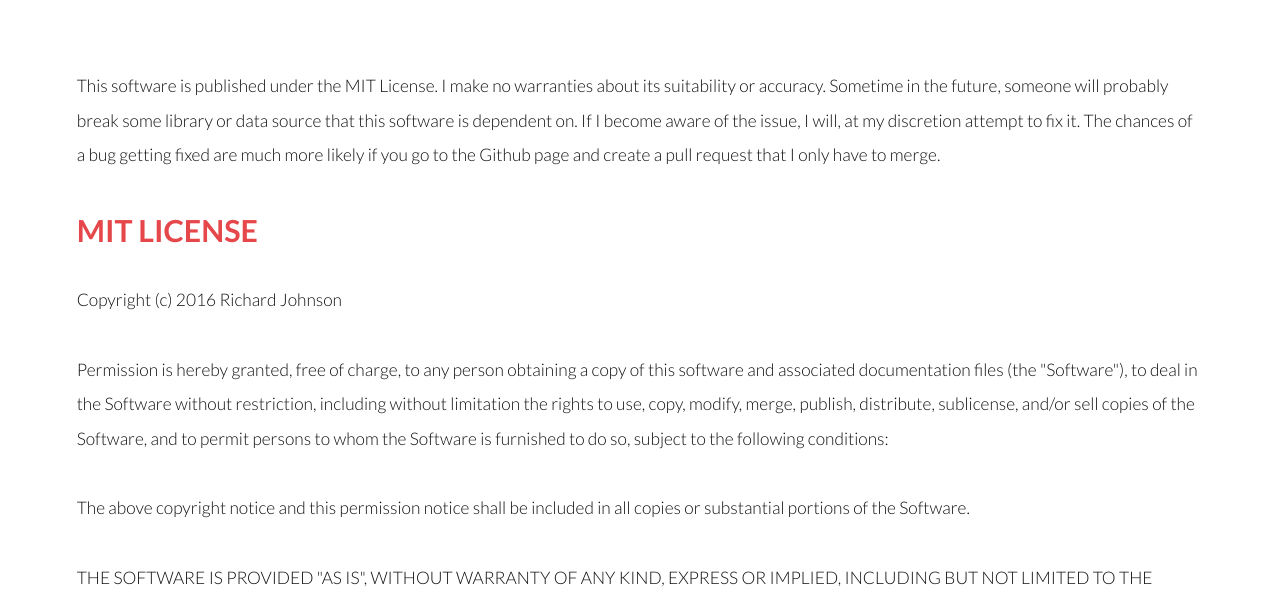
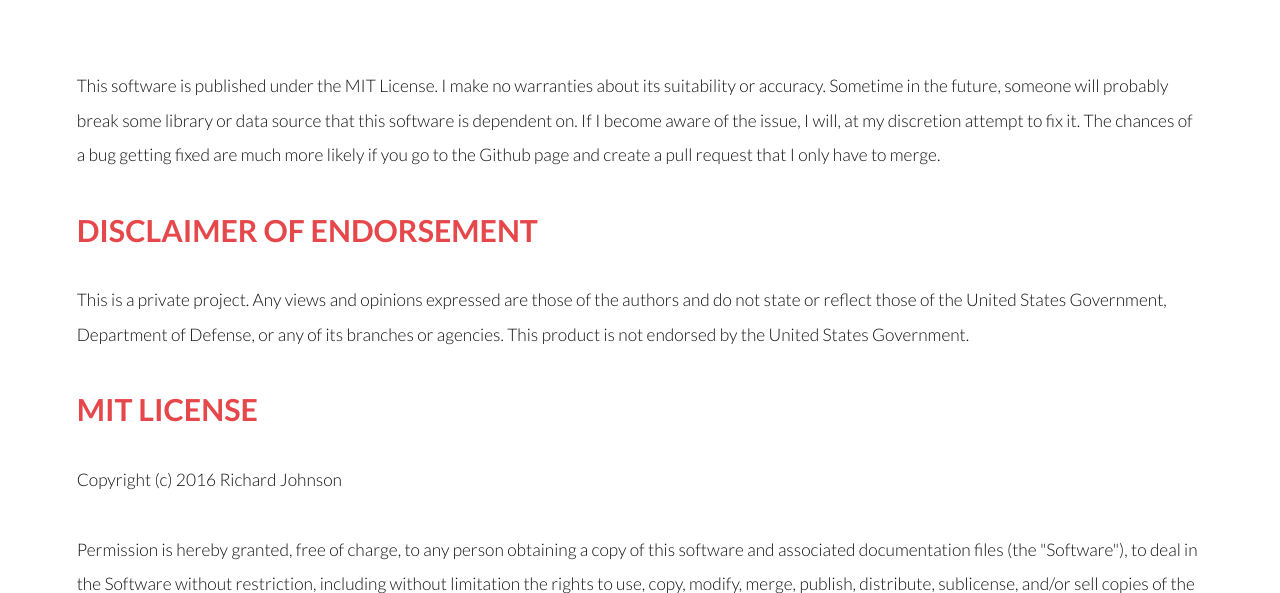
Before and after one commit to DickJ/vt3, a Flask app: page /disclaimer in a window 1280 px wide. Shown: the part 87-680 px from the top of the page. Run offline with Flask 2, Linux system fonts and the light colour scheme.

Commit message:
Added disclaimer of endorsement

```diff
--- a/app/templates/disclaimer.html
+++ b/app/templates/disclaimer.html
@@ -10,6 +10,15 @@
                 issue, I will, at my discretion attempt to fix it. The chances
                 of a bug getting fixed are much more likely if you go to the
                 Github page and create a pull request that I only have to merge.
+            </p>
+
+            <h2>Disclaimer of Endorsement</h2>
+            <p>
+                This is a private project. Any views and opinions expressed
+                are those of the authors and do not state or reflect those of
+                the United States Government, Department of Defense, or any of
+                its branches or agencies. This product is not endorsed by the
+                United States Government.
             </p>
 
             <h2>MIT License</h2>
```
